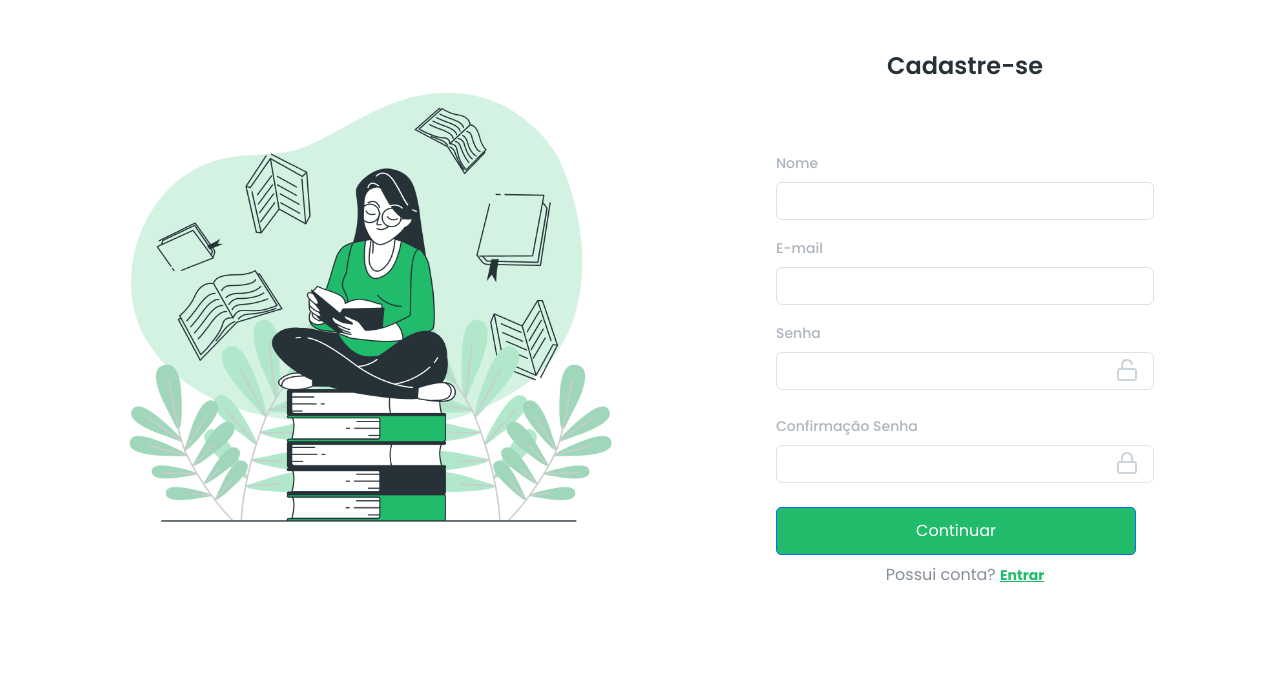
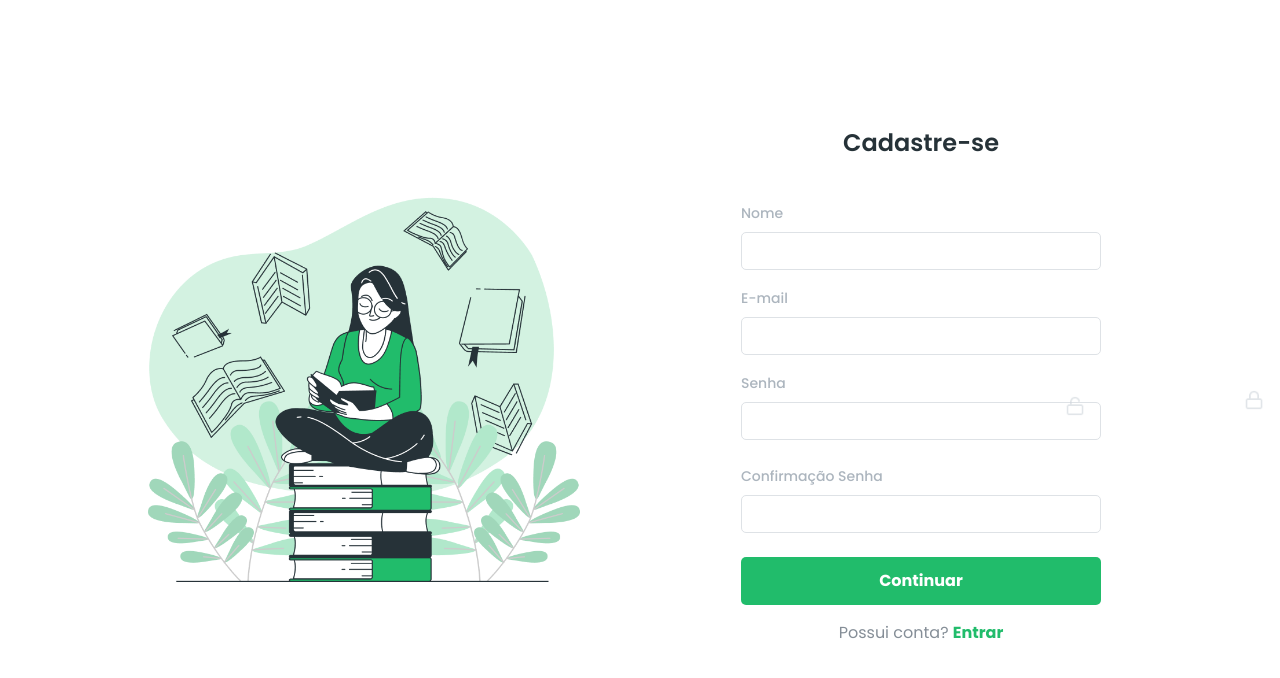
Before and after one commit to leonardoricci-tsi/Layout-Web--Synapse, an Angular app: page /cadastrar in a window 1280 px wide. Shown: the top 678 px of the page. Built offline with nearby package versions, Linux system fonts and the light colour scheme.

Commit message:
Atualizando cadastro

```diff
--- a/src/app/components/cadastrar/cadastrar.component.css
+++ b/src/app/components/cadastrar/cadastrar.component.css
@@ -1,90 +1,129 @@
-.input-icon-right {
-    position: absolute;
-    top: 70%;
-    right: 15px;
-    transform: translateY(-50%);
-    pointer-events: none;
-    width: 24px;
-    height: 24px;
-    flex-shrink: 0;
-}
 
 .container-fluid {
   height: 100%;
 }
 
 .container {
-    display: grid;
   height: auto;
-    grid-template-columns: 600px 500px;
+  padding: 40px 20px;
+}
+
+.row {
   align-items: center;
   justify-content: center;
-    gap: 50px;
+}
+
+
+.Cadastrar-se {
+  display: flex;
+  flex-direction: column;
+  justify-content: center;
+  align-items: center;
+  width: 100%;
+  padding: 20px;
+  gap: 10px;
 }
 
 .Cadastrar-se p {
+  font-family: "Poppins", sans-serif;
+  font-size: 24px;
+  font-weight: 600;
   color: #263238;
+  margin-bottom: 30px;
   text-align: center;
-    font-size: 24px;
-    font-style: normal;
-    font-weight: 600;
-    line-height: 130%;
-    margin-bottom: 50px;
-    margin-top: 50px;
-
 }
 
-.Cadastrar-se {
-    display: flex;
-    align-items: center;
-    flex-direction: column;
-    gap: 20px;
+form {
+  width: 100%;
+  max-width: 360px;
 }
 
+form .form-label {
+  color: #ACB5BE;
+  font-size: 14px;
+  font-weight: 500;
+  line-height: normal;
+}
+
+form .form-control {
+  border-radius: 5px;
+}
+
+
+.Cadastrar-se button {
+  width: 100%;
+  height: 48px;
+  background-color: #21BC6B;
+  border: none;
+  color: #fff;
+  font-weight: 700;
+  font-size: 16px;
+  border-radius: 5px;
+}
+
+
 form .Entrar {
-    color: var(--gray-gray-color-400, #858E97);
+  font-family: "Poppins", sans-serif;
   font-size: 16px;
-    font-style: normal;
   font-weight: 400;
-    line-height: 130%;
-    font-family: "Poppins", sans-serif;
+  color: #858E97;
+  text-align: center;
   margin-top: 10px;
 }
 
 form .Entrar a {
   color: #21BC6B;
-    font-size: 14px;
-    font-style: normal;
   font-weight: 700;
-    line-height: normal;
+  text-decoration: none;
 }
 
-form .form-label {
-    color: #ACB5BE;
-    font-size: 14px;
-    font-style: normal;
-    font-weight: 500;
-    line-height: normal;
+
+.position-relative {
+  position: relative;
 }
 
-.Cadastrar-se button {
-    width: 360px;
-    height: 48px;
-    flex-shrink: 0;
-    border-radius: 5px;
-    background-color: #21BC6B;
-    background: #21BC6B;
+.input-icon-right {
+  position: absolute;
+  top: 50%;
+  right: 16px;
+  transform: translateY(-50%);
+  width: 20px;
+  height: 20px;
+  pointer-events: none;
+  opacity: 0.6;
+}
+
+.form-control.pe-5 {
+  padding-right: 2.5rem !important;
+}
+
+
+@media (max-width: 768px) {
+  .container {
+    padding: 20px;
+  }
+
+  .Cadastrar-se {
+    padding: 20px 0;
+  }
+
+  form {
+    max-width: 100%;
+  }
 }
 
 @media (max-width: 576px) {
-    .login {
-        display: flex;
-        width: 100% !important;
+  .container {
+    display: block;
   }
 
-    .container {
-        display: flex;
-        grid-template-columns: 0px 0px;
-        margin-top: 20px;
+  .Cadastrar-se {
+    width: 100%;
+  }
+
+  .input-icon-right {
+    right: 12px;
+    width: 18px;
+    height: 18px;
   }
 }
--- a/src/app/components/cadastrar/cadastrar.component.html
+++ b/src/app/components/cadastrar/cadastrar.component.html
@@ -1,38 +1,41 @@
+<body>
+  <div class="container-fluid d-flex align-items-center justify-content-center min-vh-100">
+    <div class="container">
+      <div class="row align-items-center">
+        <!-- Coluna da imagem -->
+        <div class="col-md-6 d-none d-md-block">
+          <img class="img-fluid" src="/img/Book lover-bro 2.png" alt="Ilustração">
+        </div>
 
-<body>
-    <div class="container-fluid">
-        <div class="container ">
-            <div class="d-sm-block d-none">
-                <img class="img-fluid d-sm-block d-none" src="/img/Book lover-bro 2.png">
-            </div>
-            <div class="Cadastrar-se">
+        <!-- Coluna do formulário de cadastro -->
+        <div class="col-md-6 ">
+          <div class="Cadastrar-se text-center">
             <p>Cadastre-se</p>
             <form>
-                    <div class="mb-3">
-                        <label for="exampleInputEmail1" class="form-label">Nome</label>
-                        <input type="email" class="form-control" id="exampleInputEmail1" aria-describedby="emailHelp">
+              <div class="mb-3 text-start">
+                <label for="inputNome" class="form-label">Nome</label>
+                <input type="text" class="form-control" id="inputNome">
               </div>
-                    <div class="mb-3">
-                        <label for="exampleInputPassword1" class="form-label">E-mail</label>
-                        <input type="password" class="form-control" id="exampleInputPassword1">
+              <div class="mb-3 text-start" >
+                <label for="inputEmail" class="form-label">E-mail</label>
+                <input type="email" class="form-control" id="inputEmail">
               </div>
-                    <div class="mb-4 position-relative">
-                        <label for="exampleInputPassword1" class="form-label">Senha</label>
-                        <input type="password" class="form-control pe-5" id="exampleInputPassword1">
+              <div class="mb-4 position-relative text-start">
+                <label for="inputSenha" class="form-label">Senha</label>
+                <input type="password" class="form-control pe-5" id="inputSenha">
                 <img src="/img/unlock 1.png" class="input-icon-right" alt="ícone senha">
               </div>
-                    <div class="mb-4 position-relative">
-                        <label for="exampleInputPassword1" class="form-label">Confirmação Senha</label>
-                        <input type="password" class="form-control pe-5" id="exampleInputPassword1">
+              <div class="mb-4 text-start position-relativ">
+                <label for="inputConfirmacao" class="form-label">Confirmação Senha</label>
+                <input type="password" class="form-control pe-5" id="inputConfirmacao">
                 <img src="/img/lock.png" class="input-icon-right" alt="ícone senha">
               </div>
-                        <button type="submit" class="btn btn-primary" (click)="navigateToHome()">Continuar</button>
-                        <p class="Entrar"> Possui conta? <a href="/">Entrar</a></p>
+              <button type="submit" class="btn btn-primary w-100" (click)="navigateToHome()">Continuar</button>
+              <p class="Entrar mt-3">Possui conta? <a href="/">Entrar</a></p>
             </form>
-
           </div>
         </div>
-
       </div>
-
+    </div>
+  </div>
 </body>
```
Lines whose indentation alone changed are shown as unchanged.
